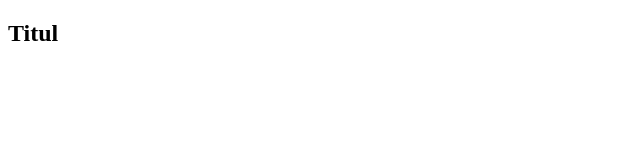
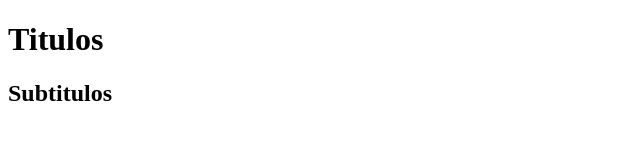
Before and after one commit to carvalho57/github-course, a plain HTML site: page index.html in a window 1280 px wide. Shown: the whole page, without its empty margins (0-640 px from the left). Drawn offline with Linux system fonts and the light colour scheme.

Commit message:
Adicionando Header

```diff
--- a/index.html
+++ b/index.html
@@ -6,6 +6,11 @@
         <meta name="viewport" content="width=device-width, initial-scale=1.0">
     </head>
     <body>
-        <h2>Titul</h2>
+        <header>
+            <h1>Titulos</h1>
+            <h2>Subtitulos</h2>
+        </header>
+        <section class="main'>
+        </section>
     </body>
 </html>
```
